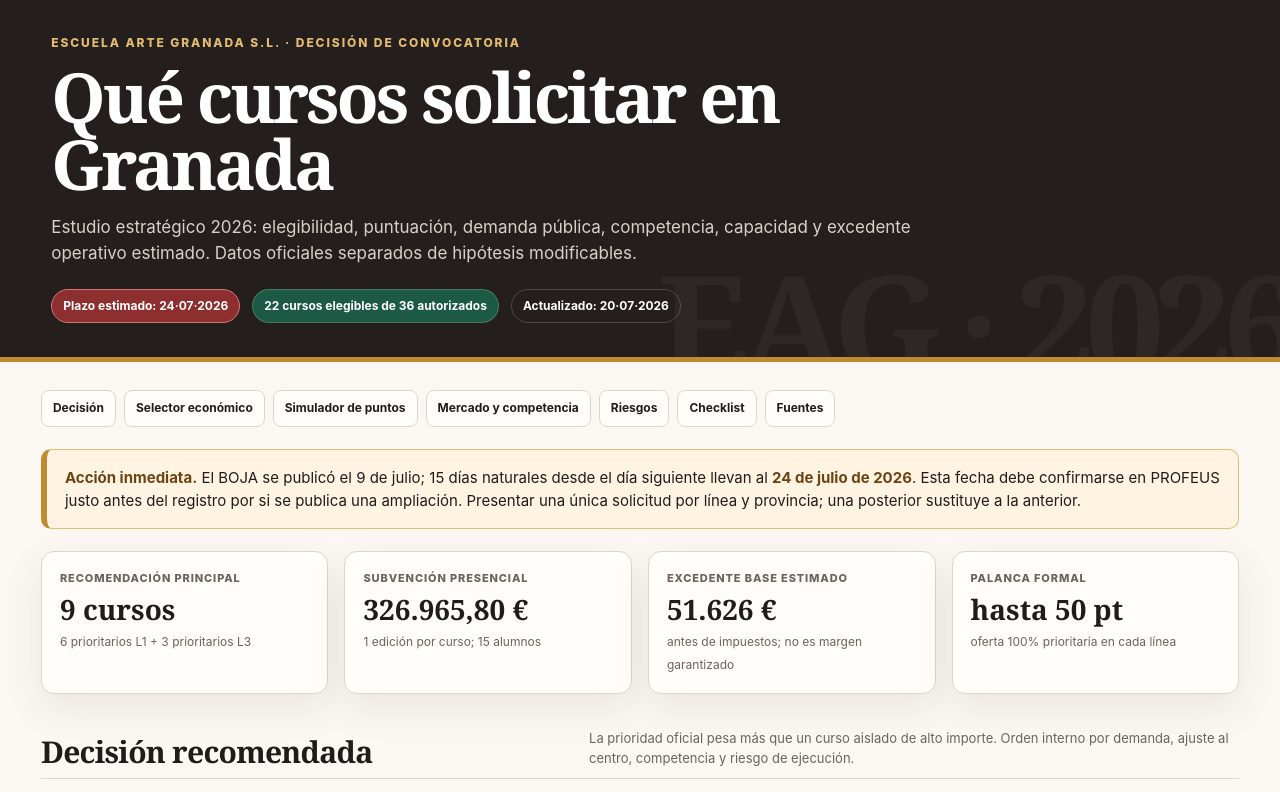
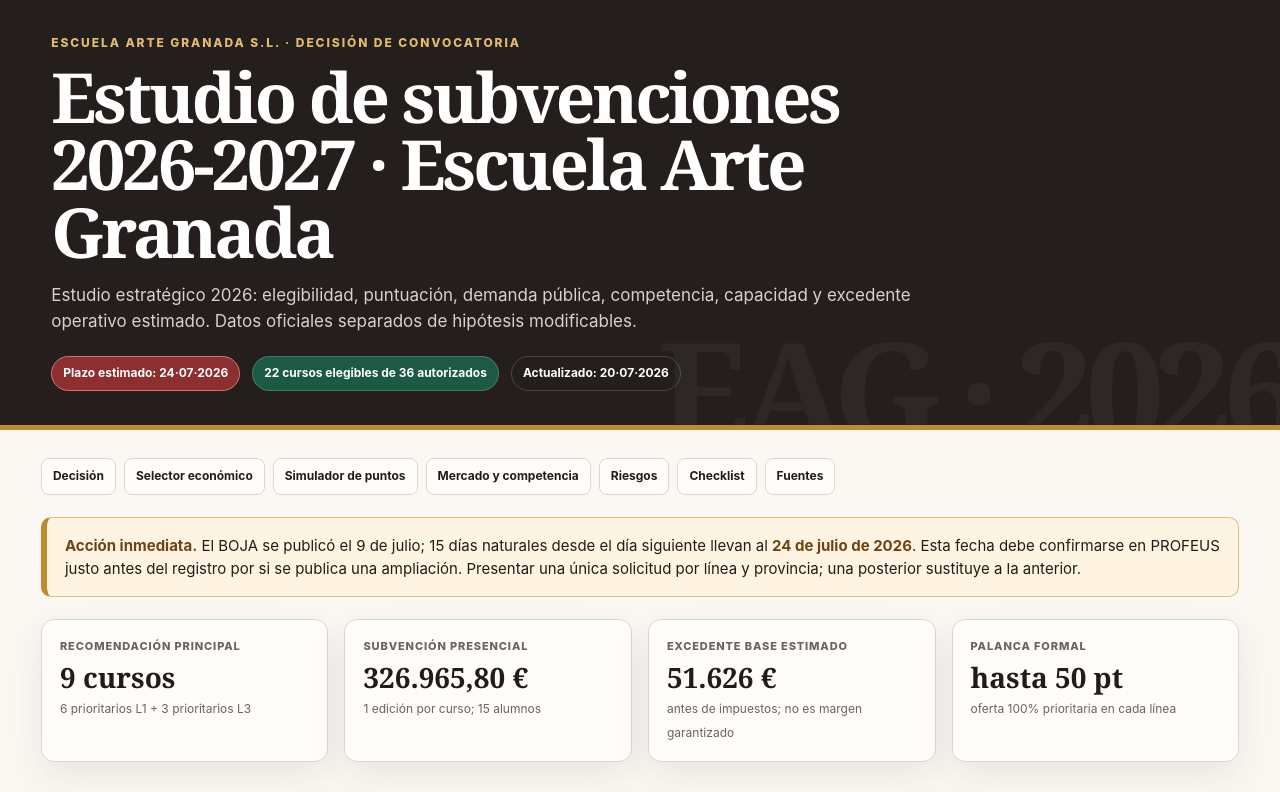
Before and after one commit to red1andsirin-wq/subvencionescursos, a plain HTML site: page index.html in a window 1280 px wide. Shown: the top 792 px of the page. Drawn offline with Linux system fonts and the light colour scheme.

Commit message:
Update index.html

```diff
--- a/index.html
+++ b/index.html
@@ -23,7 +23,7 @@
 <main class="report" id="top">
   <header class="hero">
     <div class="eyebrow">Escuela Arte Granada S.L. · Decisión de convocatoria</div>
-    <h1>Qué cursos solicitar en Granada</h1>
+    <h1>Estudio de subvenciones 2026-2027 · Escuela Arte Granada</h1>
     <p>Estudio estratégico 2026: elegibilidad, puntuación, demanda pública, competencia, capacidad y excedente operativo estimado. Datos oficiales separados de hipótesis modificables.</p>
     <div class="hero-meta"><span class="pill alert">Plazo estimado: 24·07·2026</span><span class="pill ok">22 cursos elegibles de 36 autorizados</span><span class="pill">Actualizado: 20·07·2026</span></div>
   </header>
```
